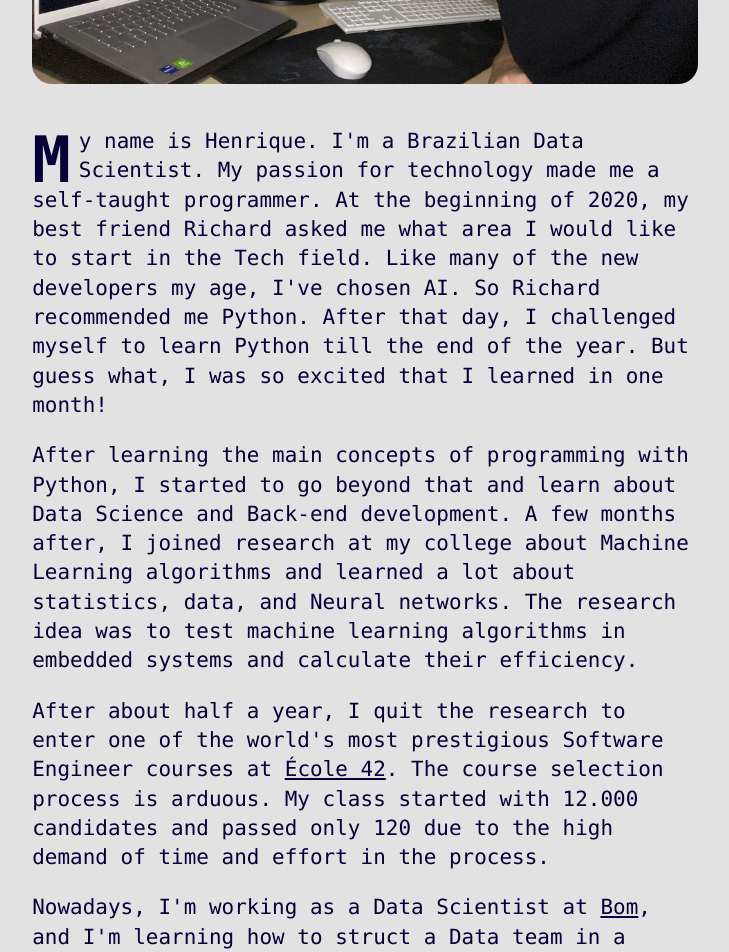
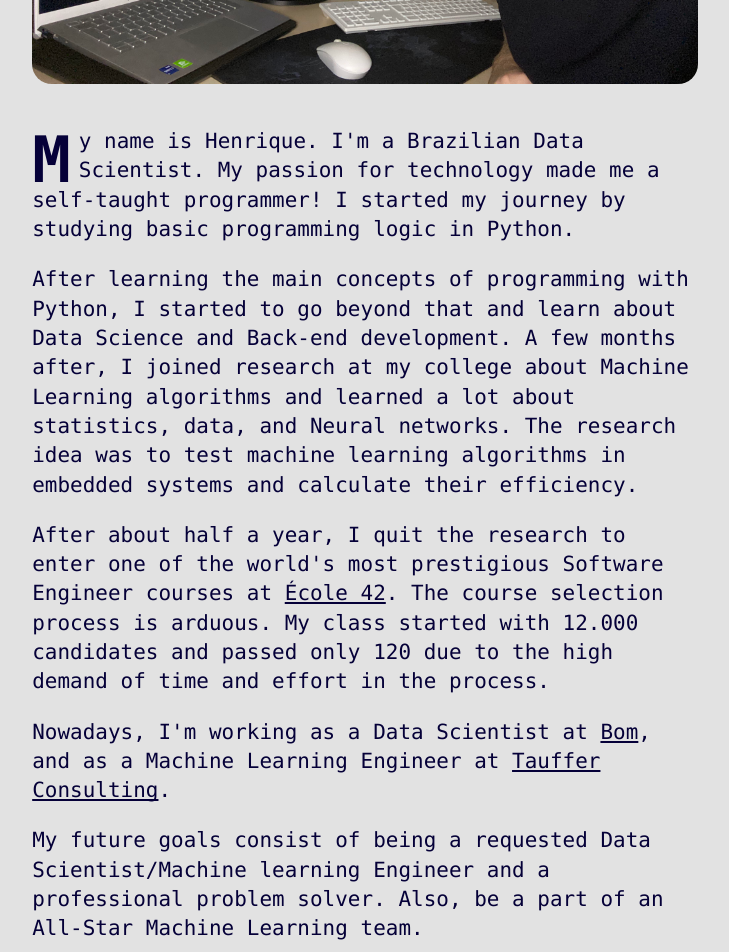
Before and after one commit to HenriPett/henr.dev, a Next.js app: page /about in a window 1280 px wide. Shown: the part 660-1612 px from the top of the page, without its empty margins (275-1004 px from the left). Built offline with nearby package versions, Linux system fonts and the light colour scheme; no server answers.

Commit message:
upd: main page and about

```diff
--- a/pages/about.js
+++ b/pages/about.js
@@ -27,12 +27,8 @@ const About = () => (
             <p>
               <span className='dropCap'>M</span>y name is Henrique. I'm a
               Brazilian Data Scientist. My passion for technology made me a
-              self-taught programmer. At the beginning of 2020, my best friend
-              Richard asked me what area I would like to start in the Tech
-              field. Like many of the new developers my age, I've chosen AI. So
-              Richard recommended me Python. After that day, I challenged myself
-              to learn Python till the end of the year. But guess what, I was so
-              excited that I learned in one month!
+              self-taught programmer! I started my journey by studying basic
+              programming logic in Python.
             </p>
             <p>
               After learning the main concepts of programming with Python, I
@@ -53,14 +49,17 @@ const About = () => (
             </p>
             <p>
               Nowadays, I'm working as a Data Scientist at{' '}
-              <a href='https://bom.capital/'>Bom</a>, and I'm learning how to
-              struct a Data team in a company. It's a real challenge!
+              <a href='https://bom.capital/'>Bom</a>, and as a Machine Learning
+              Engineer at{' '}
+              <a href='https://www.taufferconsulting.com/'>
+                Tauffer Consulting
+              </a>
+              .
             </p>
             <p>
-              My future goals consist of being a great Data Scientist/Machine
-              learning Engineer and a professional problem solver. Be a part of
-              Freelance projects and do whatever It's asked for a good problem
-              solver.
+              My future goals consist of being a requested Data
+              Scientist/Machine learning Engineer and a professional problem
+              solver. Also, be a part of an All-Star Machine Learning team.
             </p>
           </section>
         </div>
```
Also changed, not shown: pages/index.js (+9 -1 lines).
